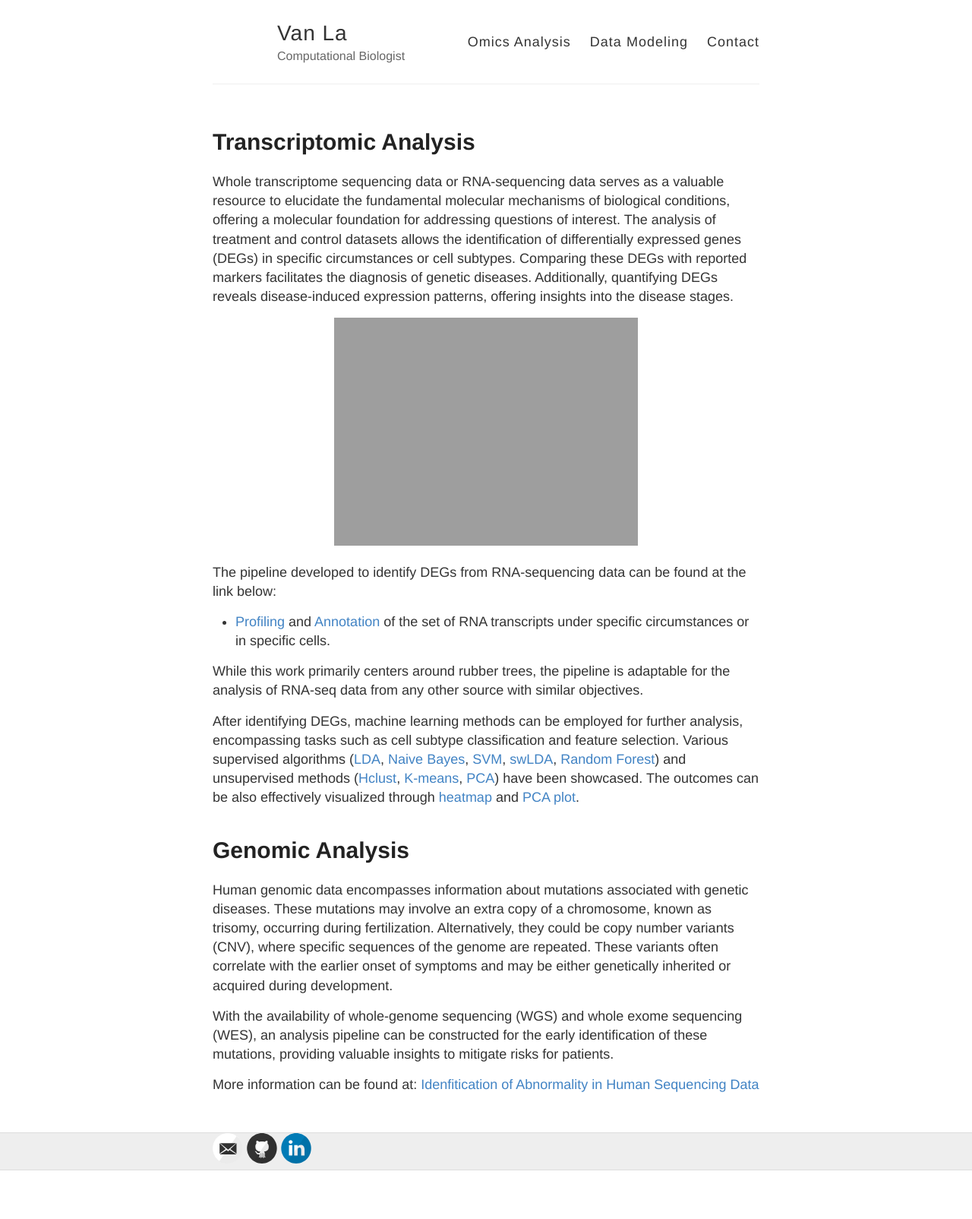
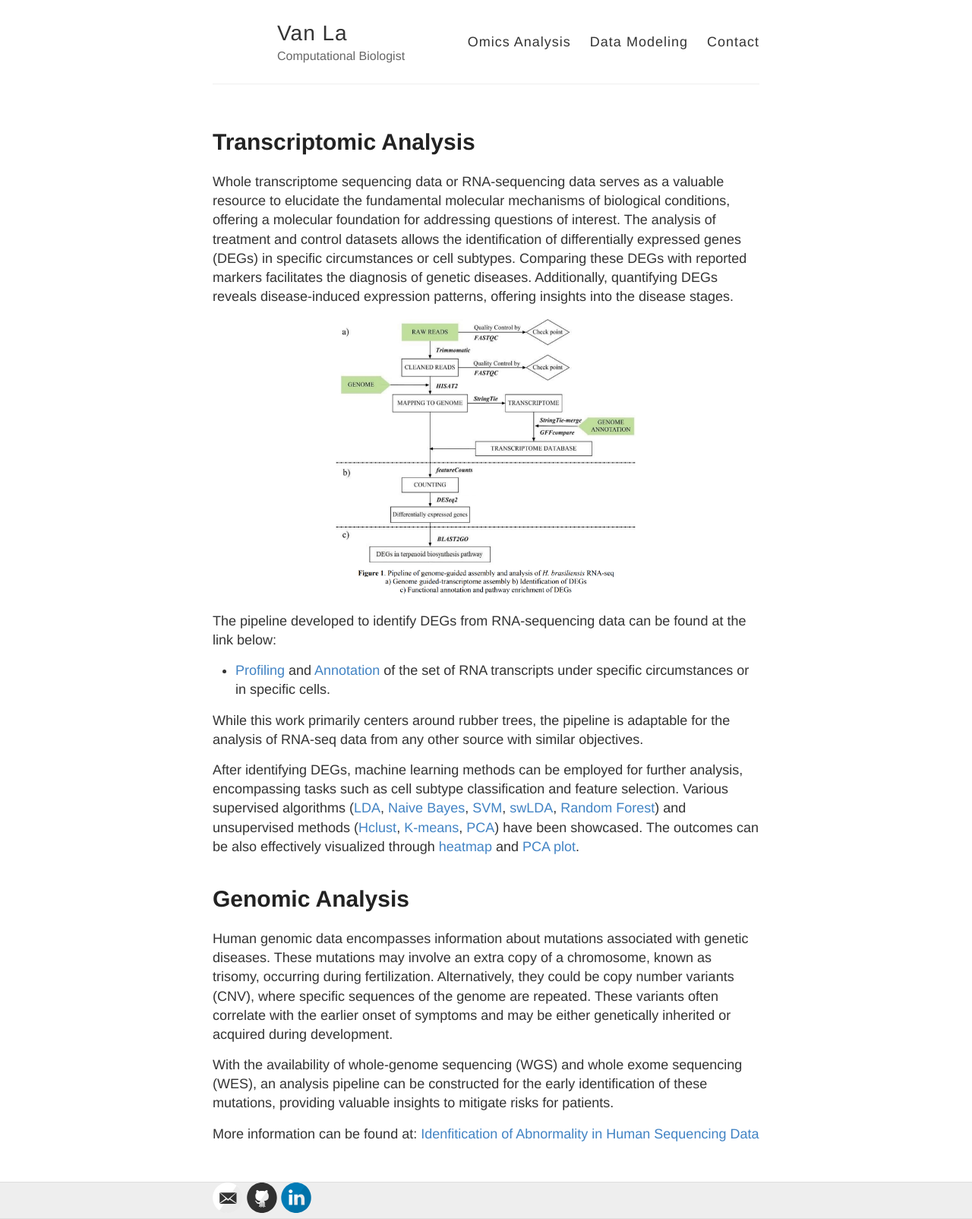
Before and after one commit to vanngocthuyla/Data_Analysis, a Jekyll site: the page built from _pages/omics.md, in a window 1280 px wide. Shown: the whole page at 76% size. Built offline with Jekyll 4.4.1, drawn with Linux system fonts in a browser that asks for light colours; before the commit the page ends 1540 px from its top, so only the background shows below that.

Commit message:
Update omics.md

```diff
--- a/_pages/omics.md
+++ b/_pages/omics.md
@@ -10,7 +10,7 @@
 
 Whole transcriptome sequencing data or RNA-sequencing data serves as a valuable resource to elucidate the fundamental molecular mechanisms of biological conditions, offering a molecular foundation for addressing questions of interest. The analysis of treatment and control datasets allows the identification of differentially expressed genes (DEGs) in specific circumstances or cell subtypes. Comparing these DEGs with reported markers facilitates the diagnosis of genetic diseases. Additionally, quantifying DEGs reveals disease-induced expression patterns, offering insights into the disease stages.
 
-<div align="center"> <img src='https://vanngocthuyla.github.io/Data_Analysis/images/omics/Pipeline.jpg' width="400"> </div>
+<div align="center"> <img src='https://vanngocthuyla.github.io/Data_Analysis/images/omics/Pipeline.png' width="400"> </div>
 
 The pipeline developed to identify DEGs from RNA-sequencing data can be found at the link below:
 - [Profiling](https://iopscience.iop.org/article/10.1088/1755-1315/749/1/012033/pdf) and [Annotation](https://vanngocthuyla.github.io/Data_Analysis/_pages/omics/Annotation) of the set of RNA transcripts under specific circumstances or in specific cells.
```
